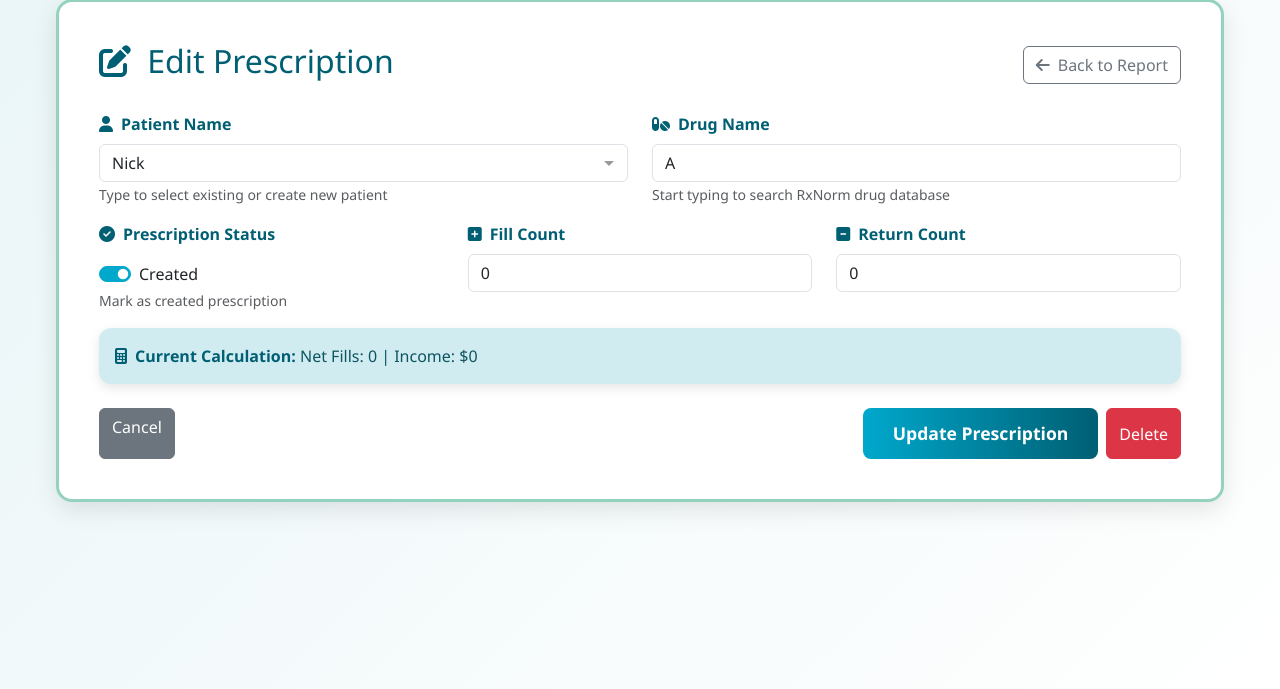
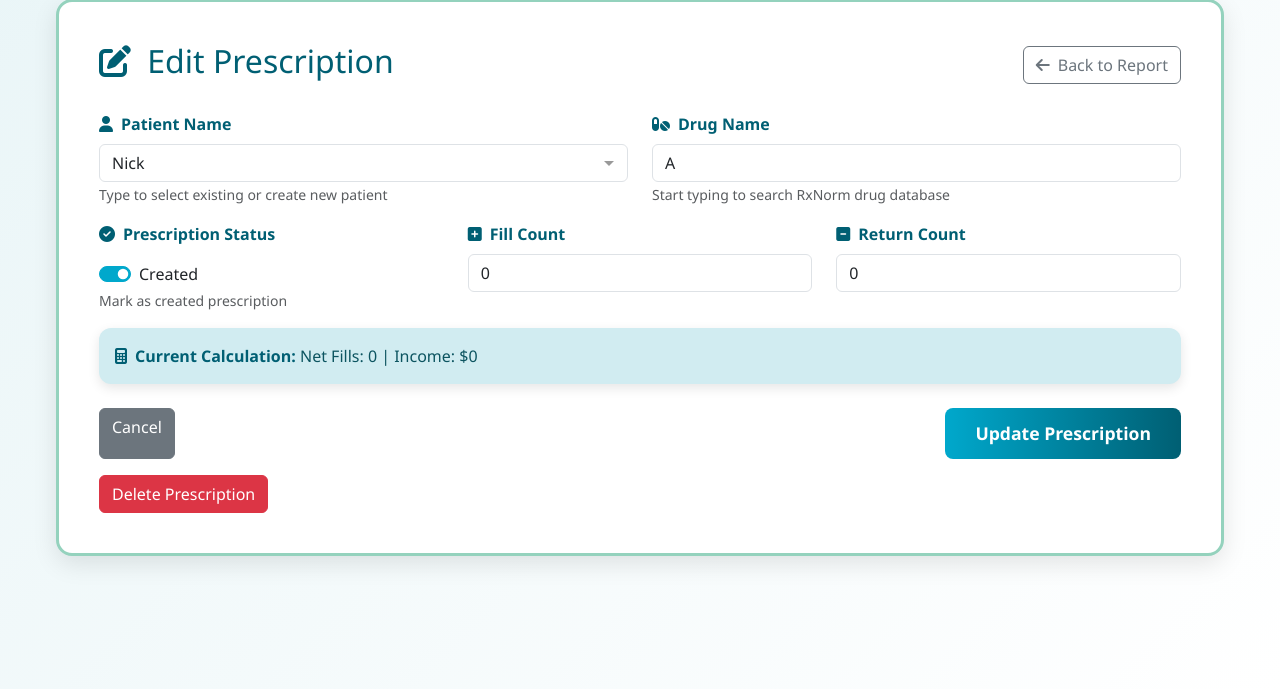
Before and after one commit to aktfrikshun/gifthealth, a Rails app: page /prescriptions/26/edit in a window 1280 px wide. Shown: the part 111-800 px from the top of the page. Run offline with Rails 7, Linux system fonts and the light colour scheme; data comes from the database, SQL or seed files in the repository; some libraries are stand-ins or nearby versions.

Commit message:
Fix nested form issue in prescription edit view
Moved Delete button outside the main form_with block to prevent
form nesting issues that were causing the Update action to trigger
deletion instead of update. The Delete button is now in a separate
form below the main form.

```diff
--- a/app/views/prescriptions/edit.html.erb
+++ b/app/views/prescriptions/edit.html.erb
@@ -90,8 +90,11 @@
       <%= link_to 'Cancel', prescriptions_path, class: 'btn btn-secondary' %>
       <div class="d-flex gap-2">
         <%= form.submit 'Update Prescription', class: 'btn btn-pharmacy' %>
-        <%= button_to 'Delete', prescription_path(@prescription), method: :delete, form: { class: 'd-inline' }, class: 'btn btn-danger', data: { turbo_confirm: 'Are you sure you want to delete this prescription?' } %>
       </div>
     </div>
   <% end %>
+
+  <div class="mt-3">
+    <%= button_to 'Delete Prescription', prescription_path(@prescription), method: :delete, class: 'btn btn-danger', data: { turbo_confirm: 'Are you sure you want to delete this prescription?' } %>
+  </div>
 </div>
```
